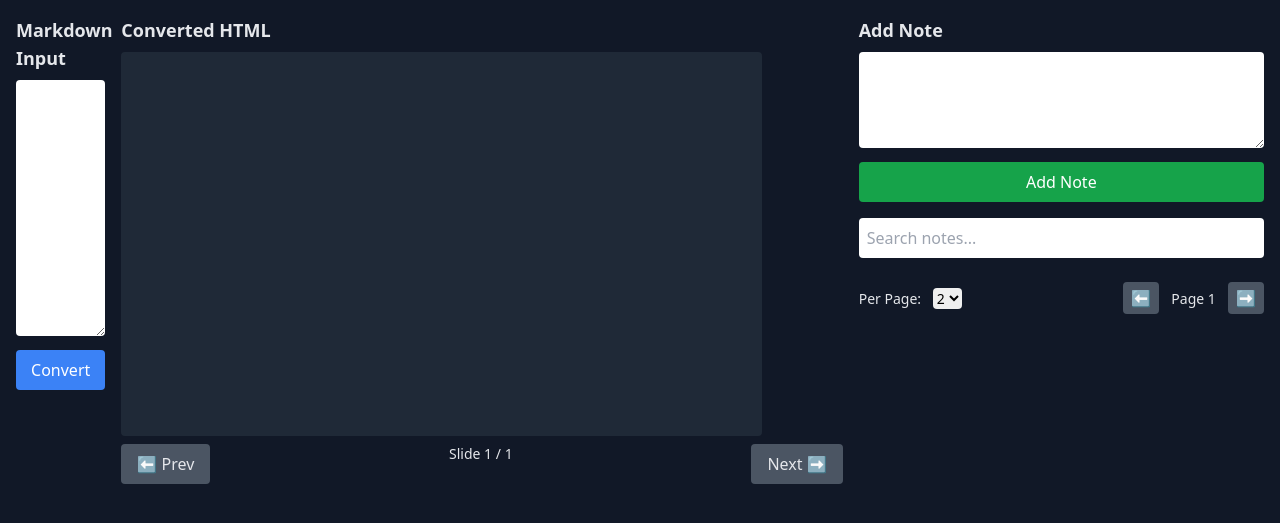
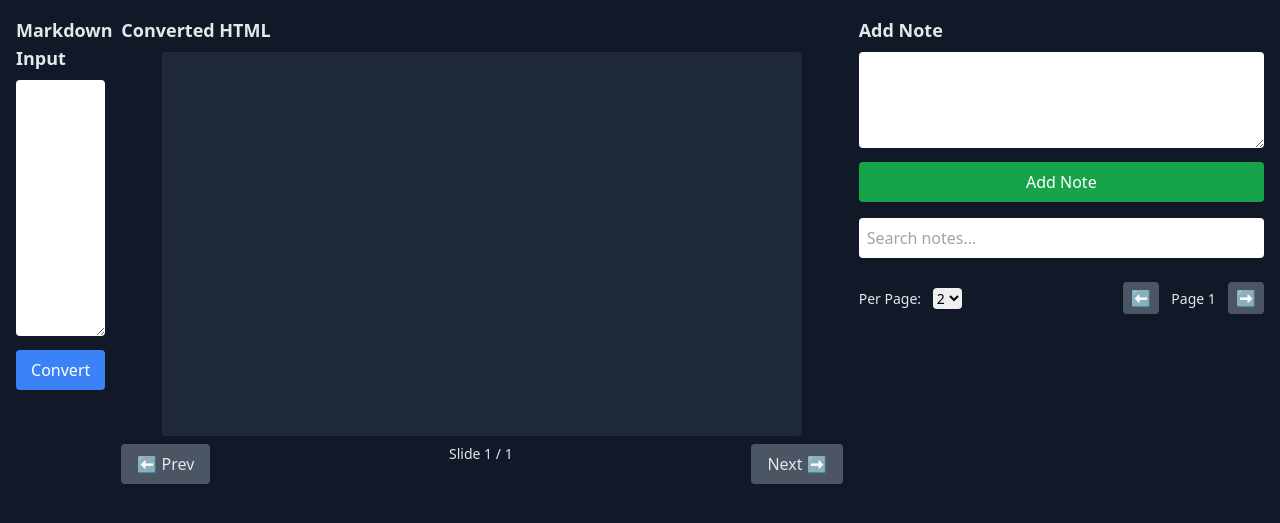
Before and after one commit to gauravsharrma/flask-notes-app, a Flask app: page / in a window 1280 px wide. Shown: the top 523 px of the page. Run offline with Flask 3, Linux system fonts and the light colour scheme; data that the repository does not hold is empty; some libraries are stand-ins or nearby versions.

Commit message:
Update index.html

```diff
--- a/templates/index.html
+++ b/templates/index.html
@@ -29,7 +29,7 @@
     <!-- Column 2: HTML Output -->
     <div class="col-span-7">
       <h2 class="text-lg font-semibold mb-2">Converted HTML</h2>
-      <div id="markdownOutput" class="prose dark:prose-invert max-w-none bg-gray-800 p-4 rounded overflow-auto h-96 wrap-text" style="max-width: 70ch;"></div>
+      <div id="markdownOutput" class="prose dark:prose-invert max-w-none bg-gray-800 p-4 rounded overflow-auto h-96 wrap-text mx-auto" style="max-width: 70ch;"></div>
       <div class="flex justify-between mt-2">
         <button id="prevSlideBtn" onclick="prevSlide()" class="bg-gray-600 hover:bg-gray-500 px-4 py-2 rounded">⬅ Prev</button>
         <div class="text-sm">Slide <span id="slideNum">1</span> / <span id="slideTotal">1</span></div>
```
